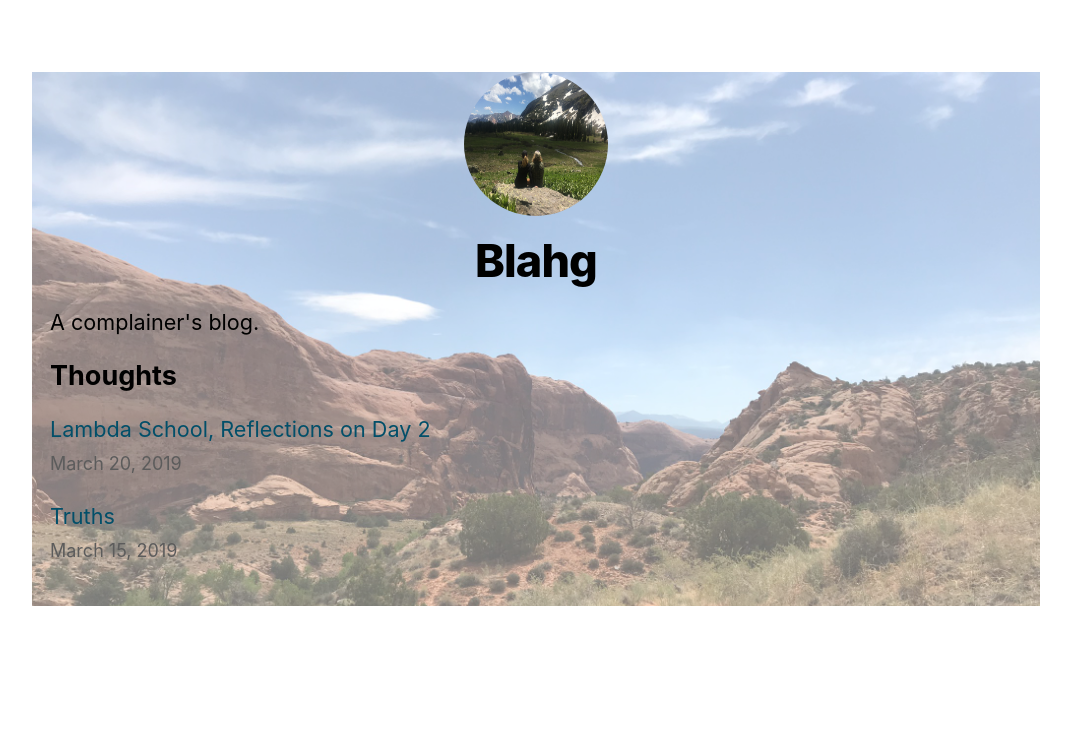
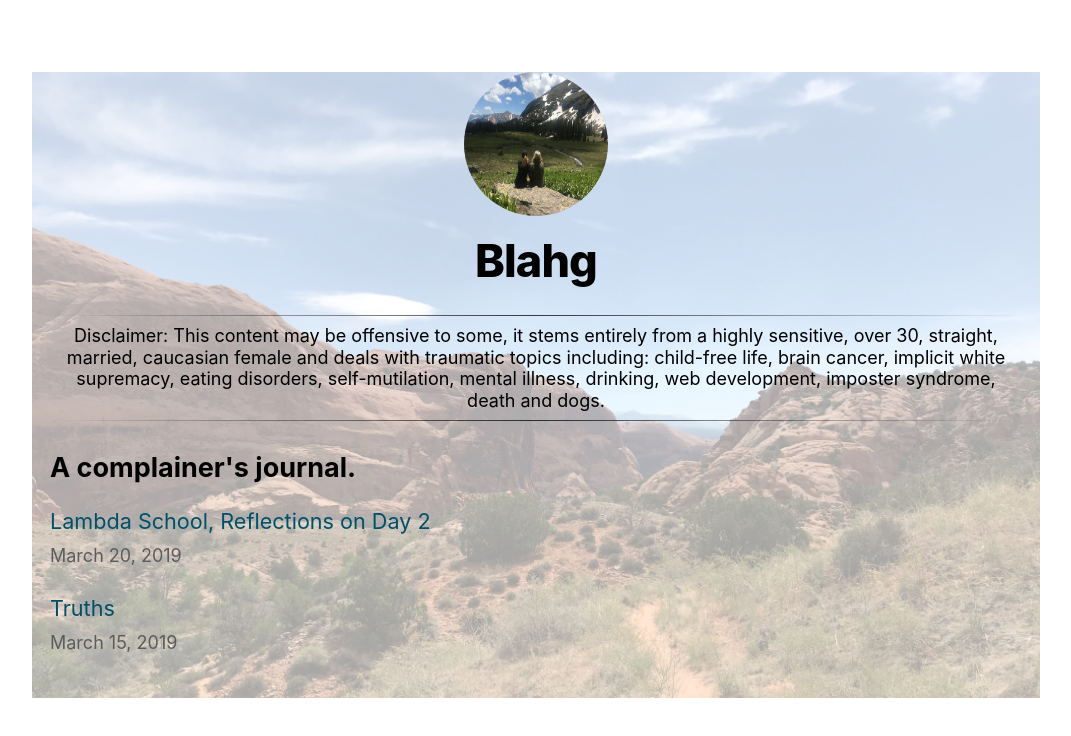
Before and after one commit to blackmacaroon/blahg, a Next.js app: page / in a window 1280 px wide. Shown: the top 736 px of the page, without its empty margins (104-1175 px from the left). Built offline with nearby package versions, Linux system fonts and the light colour scheme.

Commit message:
better styling, styled hr, trigger warning

```diff
--- a/pages/index.js
+++ b/pages/index.js
@@ -11,9 +11,12 @@ return (
     <Head>
         <title>{siteTitle}</title>
     </Head>
-    <section className={utilStyles.headingMd}>A complainer's blog.</section>
+    <hr className={utilStyles.styleTwo}/>
+    <section className={utilStyles.headingSm}>Disclaimer: This content may be offensive to some, it stems entirely from a highly sensitive, over 30, straight, married, caucasian female and deals with traumatic topics including: child-free life, brain cancer, implicit white supremacy, eating disorders, self-mutilation, mental illness, drinking, web development, imposter syndrome, death and dogs.
+    </section>
+    <hr className={utilStyles.styleTwo}/>
     <section className={`${utilStyles.headingMd} ${utilStyles.padding1px}`}>
-      <h2 className={utilStyles.headingLg}>Thoughts</h2>
+      <h2 className={utilStyles.headingLg}>A complainer's journal.</h2>
       <ul className={utilStyles.list}>
         {allPostsData.map(({ id, date, title }) => (
           <li className={utilStyles.listItem} key={id}>
--- a/styles/layout.module.css
+++ b/styles/layout.module.css
@@ -12,7 +12,7 @@
     right: 0;
     width: 100%;
     height: auto;
-    opacity: 0.6;
+    opacity: 0.4;
     z-index: -1;
 
   }
--- a/styles/utils.module.css
+++ b/styles/utils.module.css
@@ -25,6 +25,18 @@
     line-height: 1.5;
   }
 
+  .headingSm {
+    font-size: 1rem;
+    line-height: 1.2;
+    text-align: center;
+  }
+
+  hr.styleTwo {
+    border: 0;
+    height: 1px;
+    background-image: linear-gradient(to right, rgba(0, 0, 0, 0), rgba(0, 0, 0, 0.75), rgba(0, 0, 0, 0));
+}
+
   .borderCircle {
     border-radius: 9999px;
   }
```
